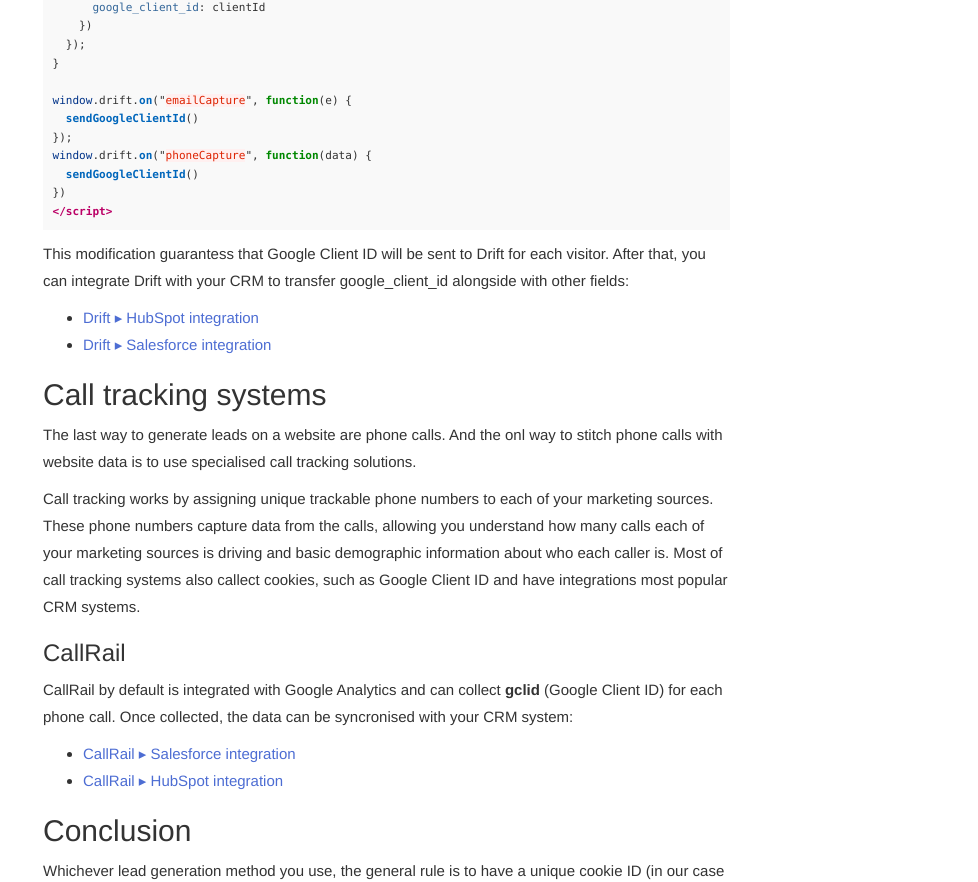
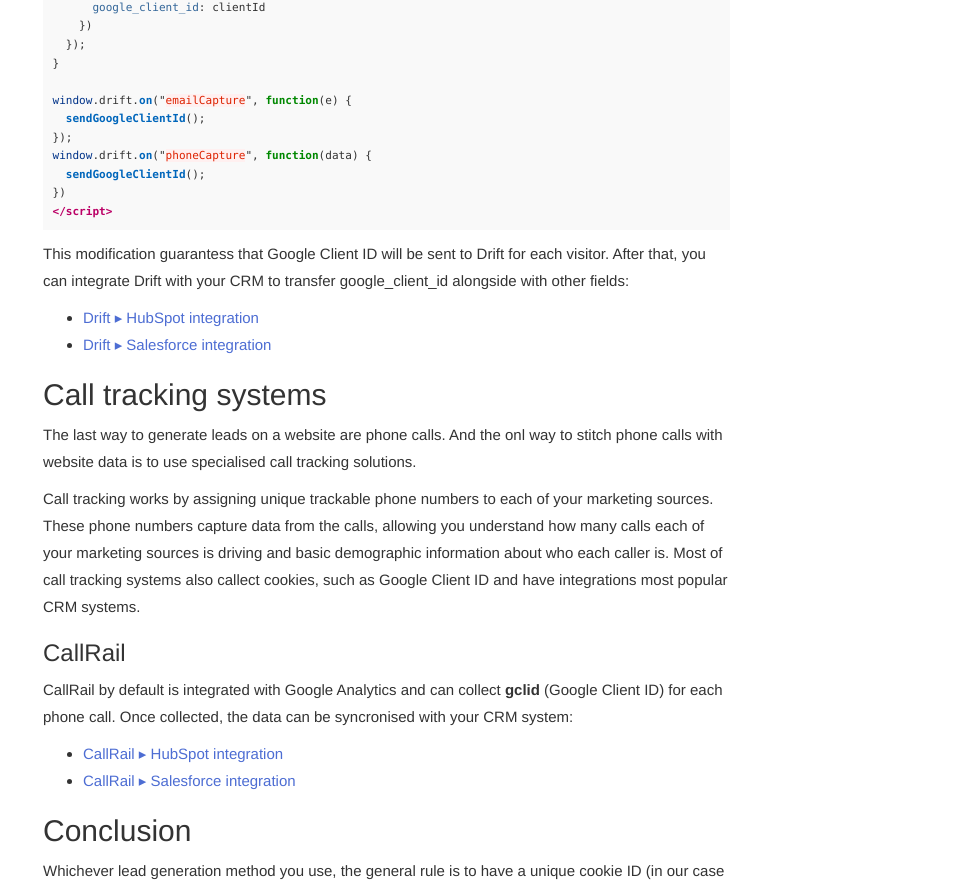
Before and after one commit to segmentstream-com/segmentstream-com.github.io, a Jekyll site: the page built from _docs/guides/stitching-crm-and-online-data.md, in a window 1280 px wide and 1400 px high, scrolled down 2842 px. Shown: the part 148-1030 px from the top of the window, without its empty margins (302-1280 px from the left). Built offline with Jekyll 4.4.1, drawn with Linux system fonts in a browser that asks for light colours; nearby versions of some CDN libraries.

Commit message:
typos fix

````diff
--- a/_docs/guides/stitching-crm-and-online-data.md
+++ b/_docs/guides/stitching-crm-and-online-data.md
@@ -109,6 +109,7 @@
 ```
 
 This modification guarantess that Google Client ID will be sent to Intercom for each visitor. After that, you can integrate Intercom with your CRM to transfer google_client_id alongside with other fields:
+
 * [Intercom ▸ HubSpot integration](https://www.intercom.com/help/en/articles/2128216-hubspot-app-send-leads-and-conversations-to-hubspot){:target=blank}
 * [Intercom ▸ Salesforce integration](https://www.intercom.com/help/en/articles/1047309-salesforce-app){:target=blank}
 * [Intercom ▸ Pipedrive integration](https://www.intercom.com/help/en/articles/2535853-pipedrive-app){:target=blank}
@@ -127,15 +128,16 @@
 }
 
 window.drift.on("emailCapture", function(e) {
-  sendGoogleClientId()
+  sendGoogleClientId();
 });
 window.drift.on("phoneCapture", function(data) {
-  sendGoogleClientId()
+  sendGoogleClientId();
 })
 </script>
 ```
 
 This modification guarantess that Google Client ID will be sent to Drift for each visitor. After that, you can integrate Drift with your CRM to transfer google_client_id alongside with other fields:
+
 * [Drift ▸ HubSpot integration](https://gethelp.drift.com/hc/en-us/articles/360019665833-How-to-Connect-Drift-to-HubSpot){:target=blank}
 * [Drift ▸ Salesforce integration](https://gethelp.drift.com/hc/en-us/articles/360018794974-How-To-Integrate-Drift-With-Salesforce){:target=blank}
 
@@ -149,8 +151,8 @@
 
 CallRail by default is integrated with Google Analytics and can collect **gclid** (Google Client ID) for each phone call. Once collected, the data can be syncronised with your CRM system:
 
+* [CallRail ▸ HubSpot integration](https://support.callrail.com/hc/en-us/articles/205568785-HubSpot-Integration-for-Calls-Texts){:target=blank}
 * [CallRail ▸ Salesforce integration](https://support.callrail.com/hc/en-us/articles/208612596-Salesforce-Integration){:target=blank}
-* [CallRail ▸ HubSpot integration](https://support.callrail.com/hc/en-us/articles/205568785-HubSpot-Integration-for-Calls-Texts){:target=blank}
 
 ## Conclusion
 
````
